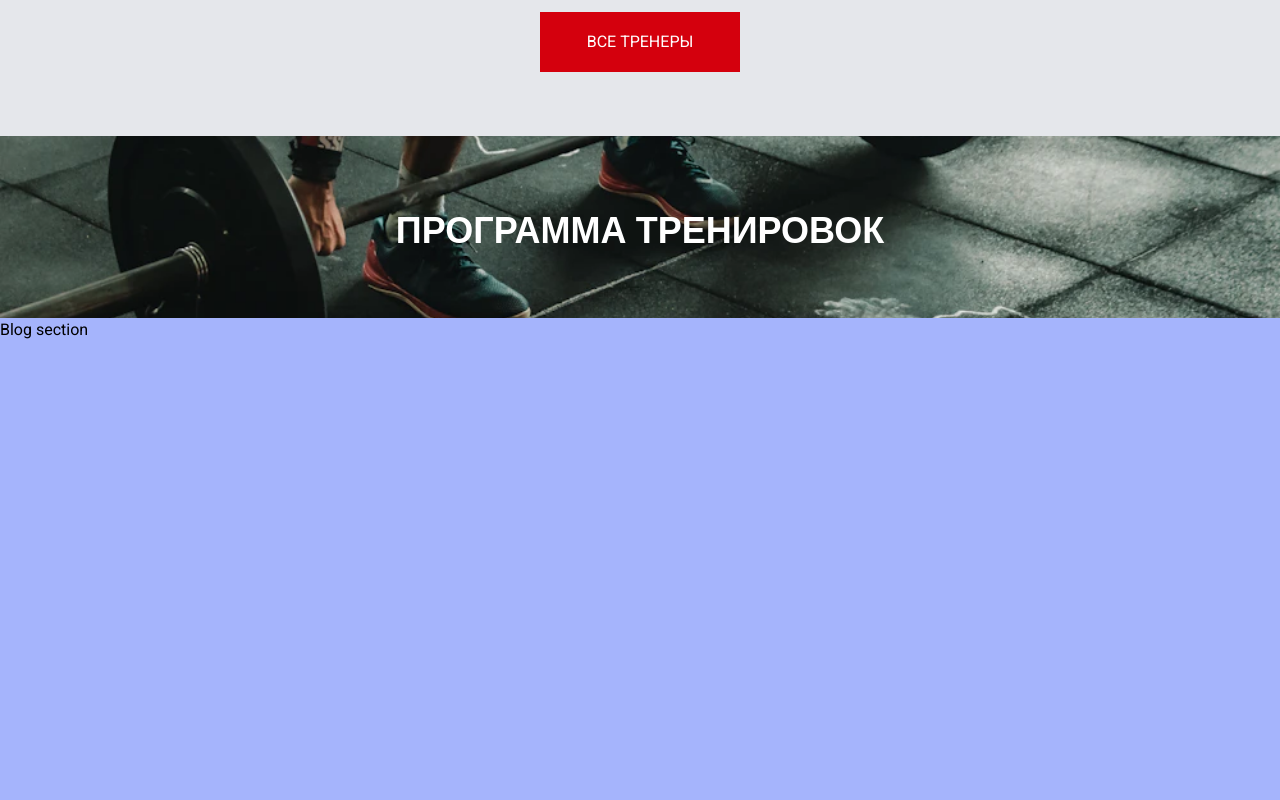
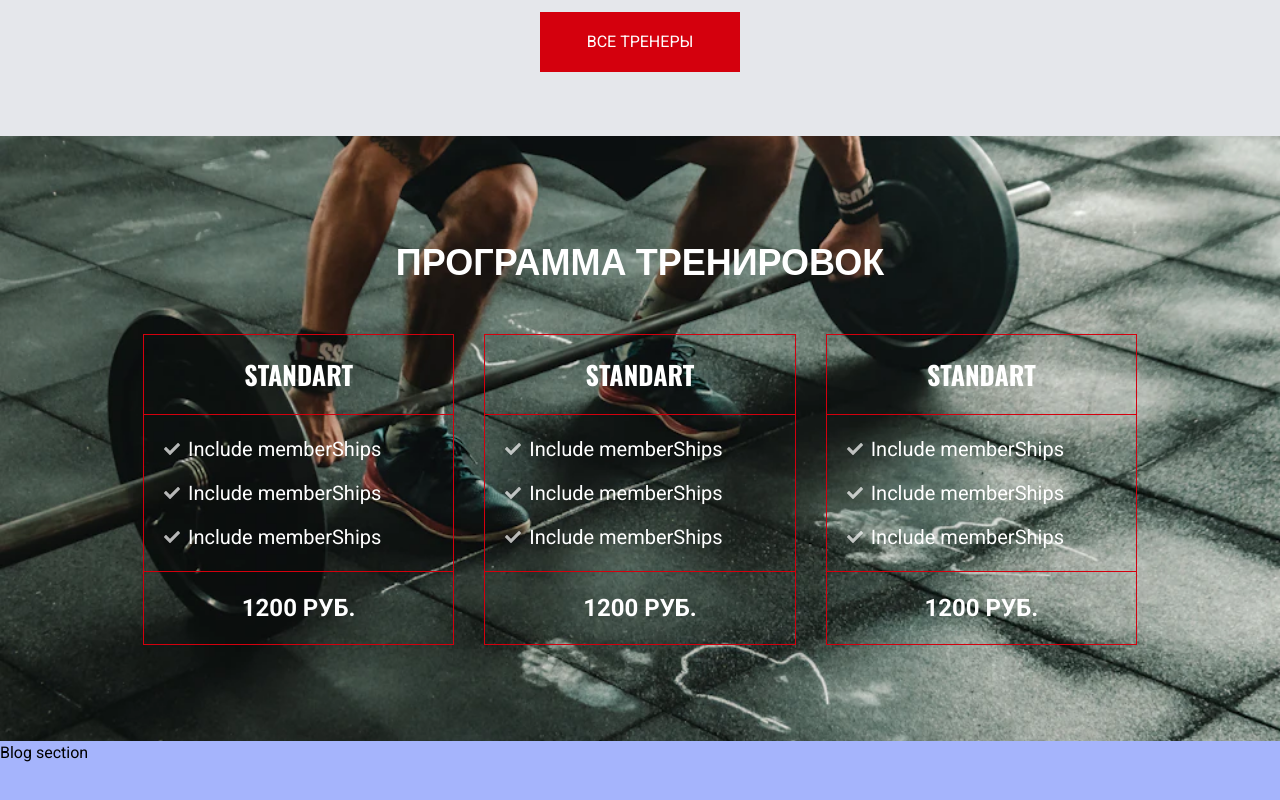
Before and after one commit to webNekit/gym-website-nextjs, a Next.js app: page / in a window 1280 px wide. Shown: the part 3929-4729 px from the top of the page. Built offline with nearby package versions, Linux system fonts and the light colour scheme.

Commit message:
Доделал слайдер и закончил секцию "программа тренировок"

```diff
--- a/src/components/MemberShip/MemberShip.tsx
+++ b/src/components/MemberShip/MemberShip.tsx
@@ -1,12 +1,15 @@
 "use client";
 import React from 'react';
+import MemberShipSlider from '../MemberShipSlider/MemberShipSlider';
 
 const MemberShip = () => {
   return (
-    <section className='w-full py-16 bg-membership bg-center bg-cover bg-no-repeat' id="memberShip">
+    <section className='w-full py-24 bg-membership bg-center bg-cover bg-no-repeat' id="memberShip">
         <div className="container mx-auto">
             <h2 className="h2 text-white text-center">Программа тренировок</h2>
-
+            <div className="w-full pt-12">
+              <MemberShipSlider />
+            </div>
         </div>
     </section>
   )
--- a/src/components/MemberShipSlider/MemberShipSlider.tsx
+++ b/src/components/MemberShipSlider/MemberShipSlider.tsx
@@ -71,10 +71,37 @@ const MemberShipSlider = () => {
   ];
 
   return (
-    <Swiper>
-      <SwiperSlide>1</SwiperSlide>
-      <SwiperSlide>2</SwiperSlide>
-      <SwiperSlide>3</SwiperSlide>
+    <Swiper className="w-full h-[calc(100% + 120px)]" slidesPerView={1} modules={[ Pagination ]} pagination={{ clickable: true }} breakpoints={{ 768: { slidesPerView: 2, spaceBetween: 30 }, 1024: { slidesPerView: 3, spaceBetween: 30 }  }}>
+      {memberShipData.map((item, index) => {
+        return (
+          <>
+            <SwiperSlide key={index}>
+              <div className="border border-accent hover:bg-primary-300/80 transition-all duration-300 w-full max-w-full lg:max-w-none">
+                <div className="py-5 px-5 border-b border-accent">
+                  <h4 className="h4 text-center text-white">{item.title}</h4>
+                </div>
+                <div className='w-full px-5 py-5'>
+                  <ul className="w-full flex flex-col gap-4">
+                    {item.benefits.map((item, index) => {
+                      return (
+                        <>
+                          <li key={index} className="flex items-center gap-2 text-white">
+                            <item.icon className='text-white/70' />
+                            <span className="text-xl">{item.text}</span>
+                          </li>
+                        </>
+                      );
+                    })}
+                  </ul>
+                </div>
+                <div className="w-full px-5 py-5 border-t border-accent">
+                    <p className="text-center text-2xl text-white uppercase font-bold">{item.price} руб.</p>
+                </div>
+              </div>
+            </SwiperSlide>
+          </>
+        );
+      })}
     </Swiper>
   )
 }
```
